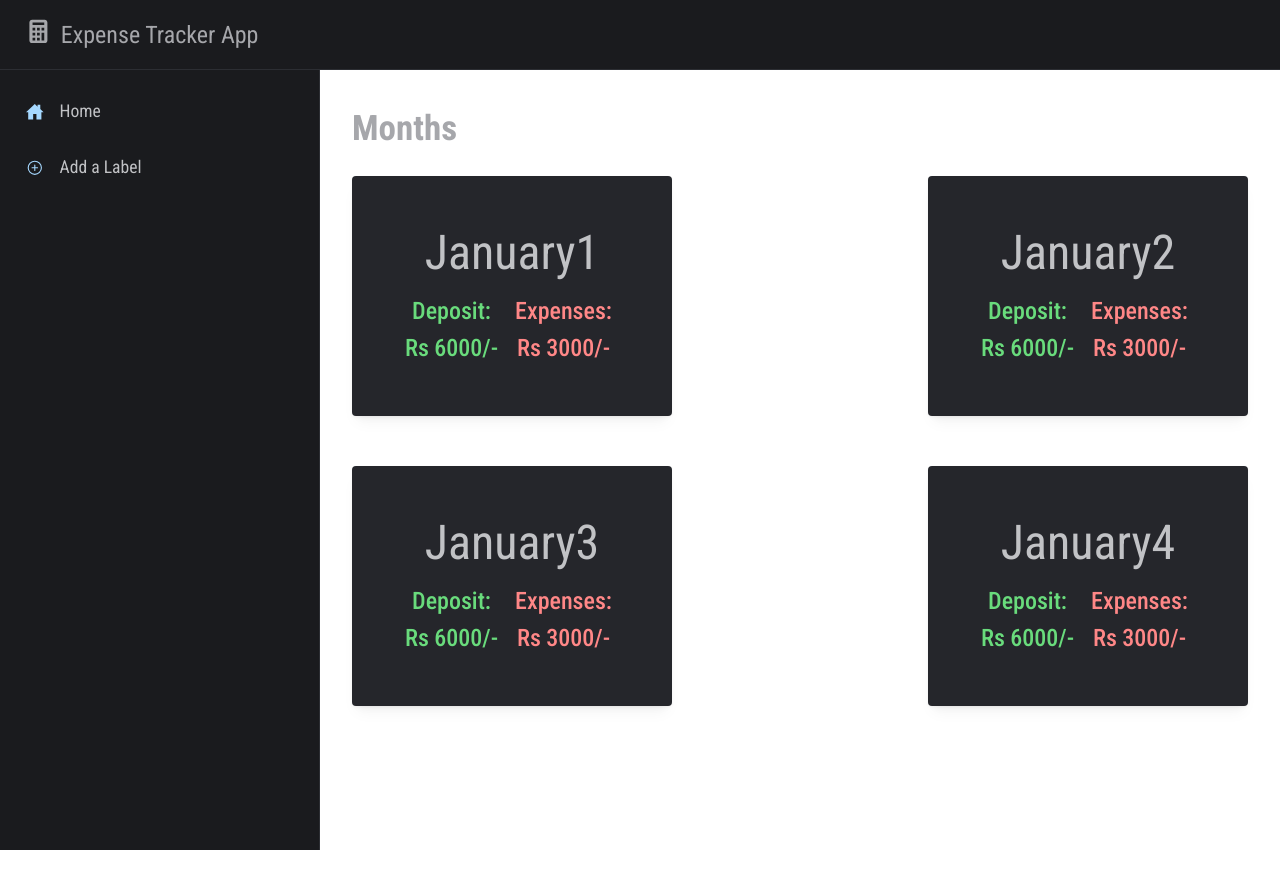
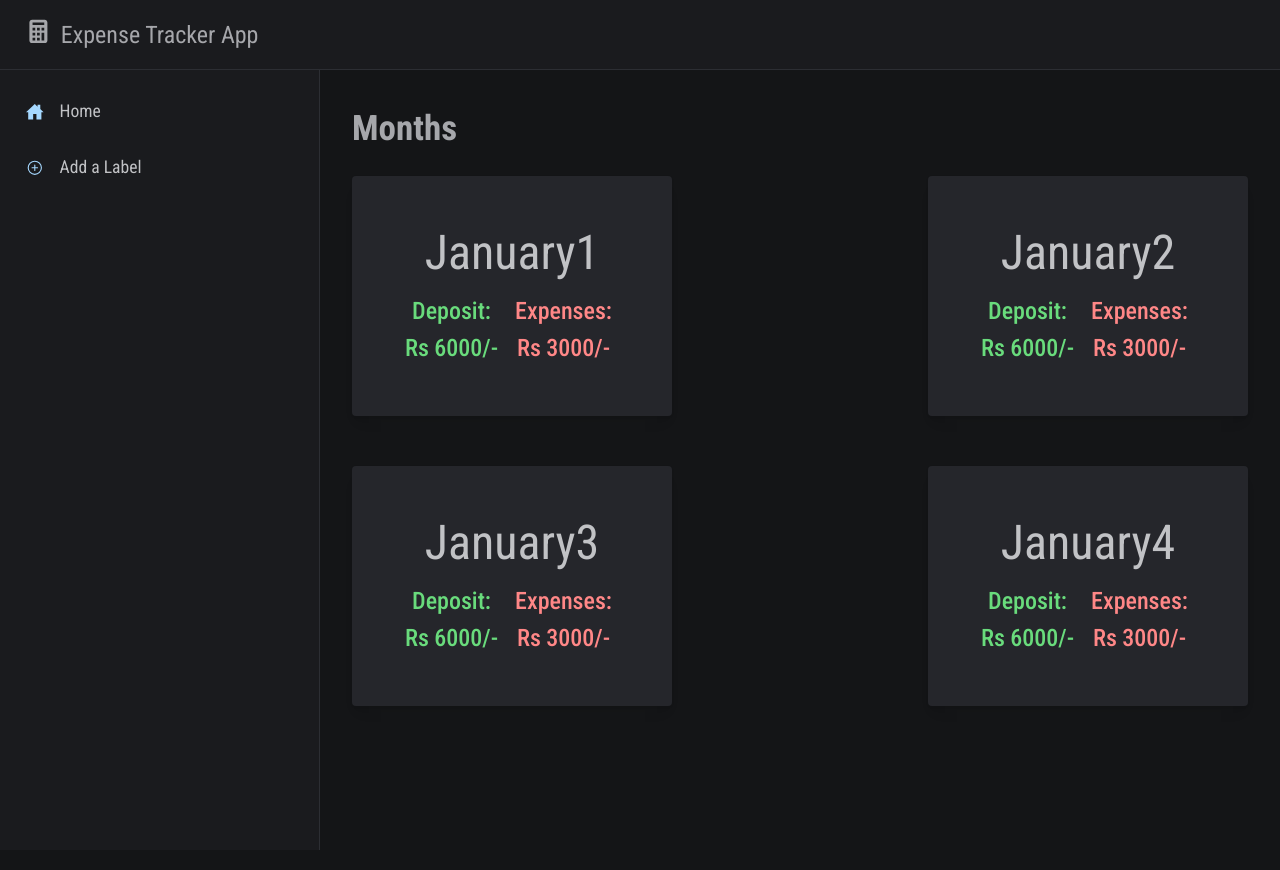
Before and after one commit to ShivaBhattarai404/test, a React (Create React App) app: page / in a window 1280 px wide. Before the commit the page ends 800 px from the top, so only its background shows below. Built offline with nearby package versions, Linux system fonts and the light colour scheme.

Commit message:
Add styling to <main>

```diff
--- a/src/index.css
+++ b/src/index.css
@@ -17,3 +17,8 @@ code {
   font-family: source-code-pro, Menlo, Monaco, Consolas, "Courier New",
     monospace;
 }
+main{
+  background-color: rgb(20, 21, 23);
+  min-height: 100vh;
+  color: #eee;
+}
```
